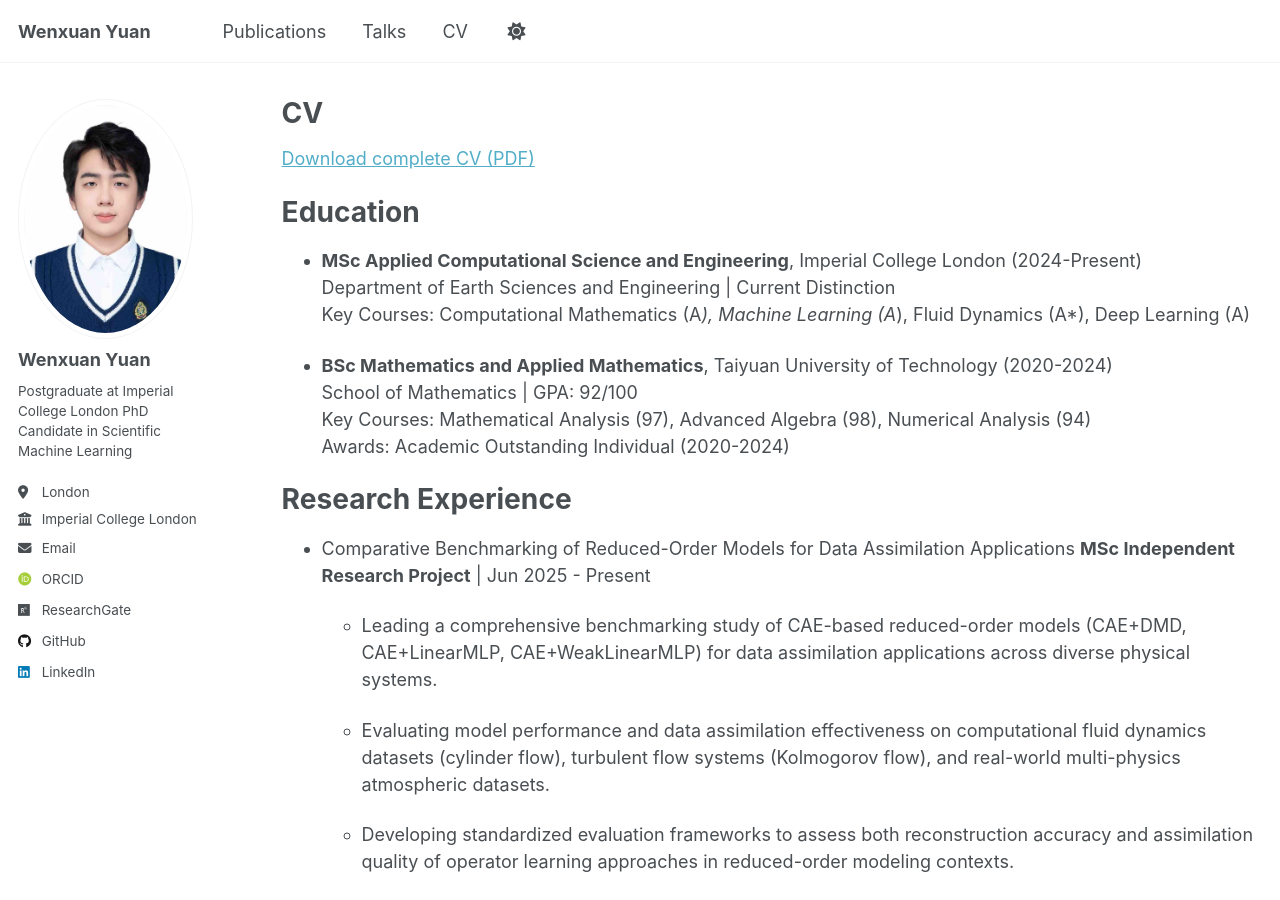
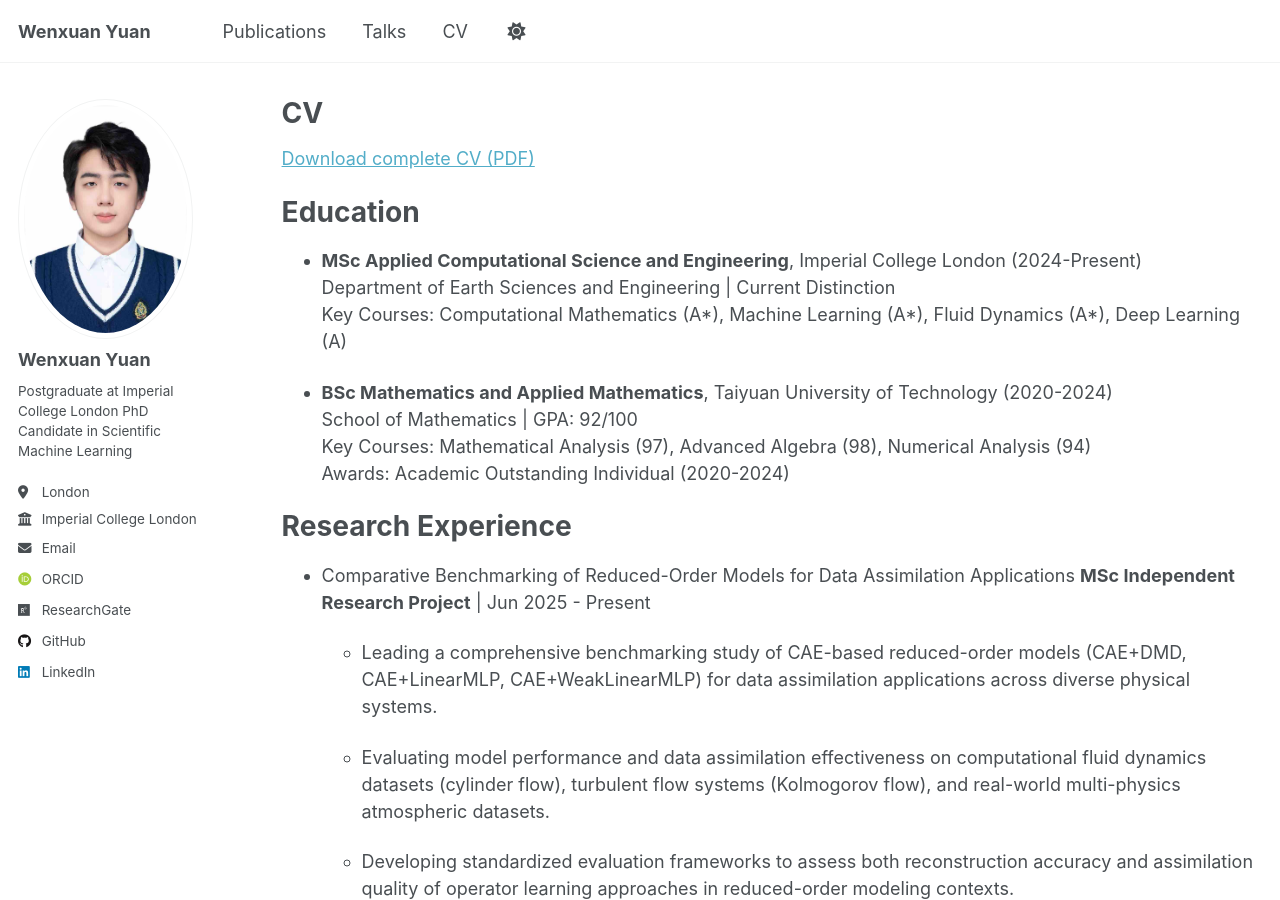
Before and after one commit to Wenxuan52/Wenxuan52.github.io, a Jekyll site: the page built from _pages/cv.md, in a window 1280 px wide and 900 px high. Built offline with Jekyll 4.4.1, drawn with Linux system fonts in a browser that asks for light colours; some web fonts are replaced; a script that is not in the unit is left out.

Commit message:
Update cv.md

```diff
--- a/_pages/cv.md
+++ b/_pages/cv.md
@@ -15,7 +15,7 @@ Education
 ======
 * **MSc Applied Computational Science and Engineering**, Imperial College London (2024-Present)
   Department of Earth Sciences and Engineering | Current Distinction
-  Key Courses: Computational Mathematics (A*), Machine Learning (A*), Fluid Dynamics (A*), Deep Learning (A)
+  Key Courses: Computational Mathematics (A\*), Machine Learning (A\*), Fluid Dynamics (A\*), Deep Learning (A)
 
 * **BSc Mathematics and Applied Mathematics**, Taiyuan University of Technology (2020-2024)
   School of Mathematics | GPA: 92/100
```
